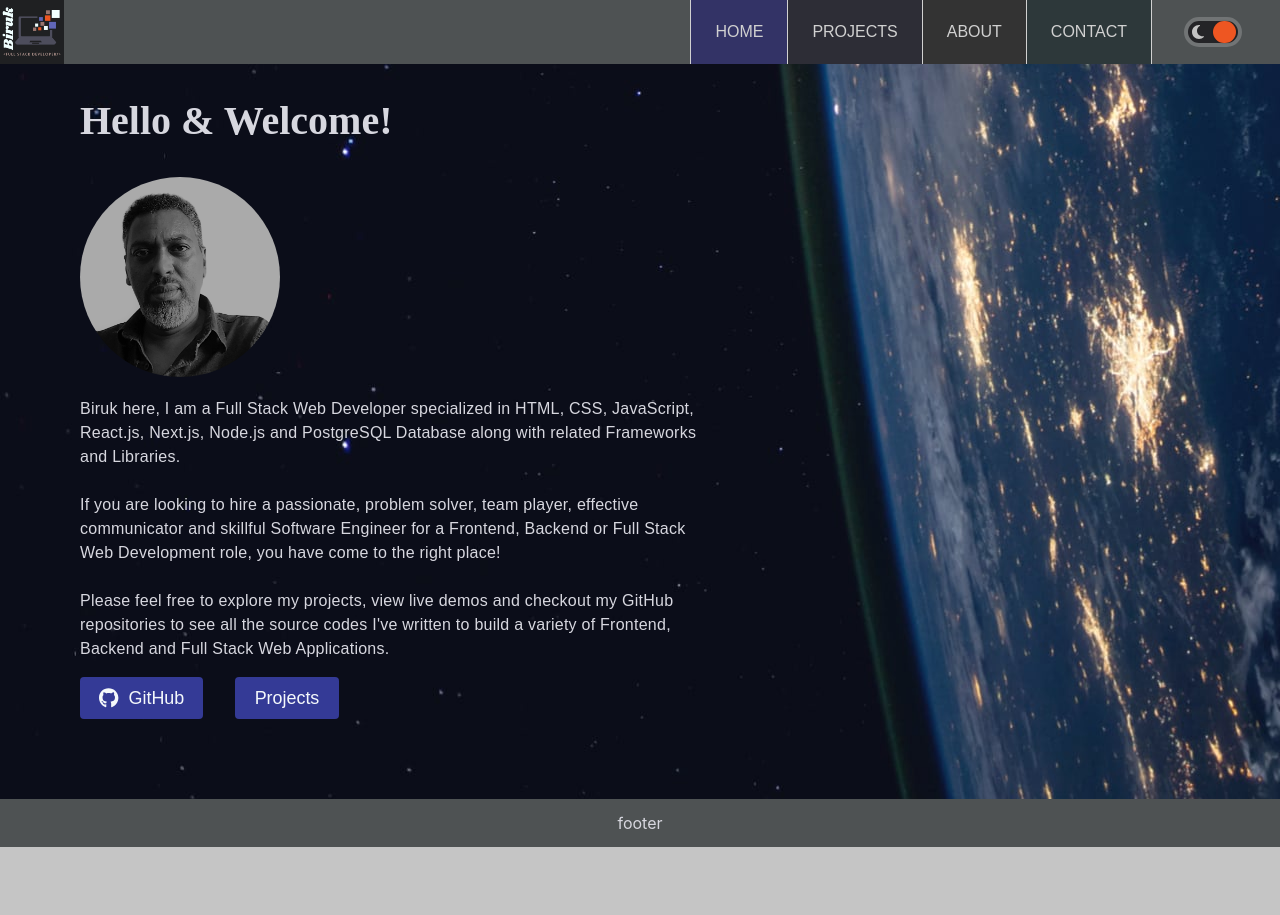
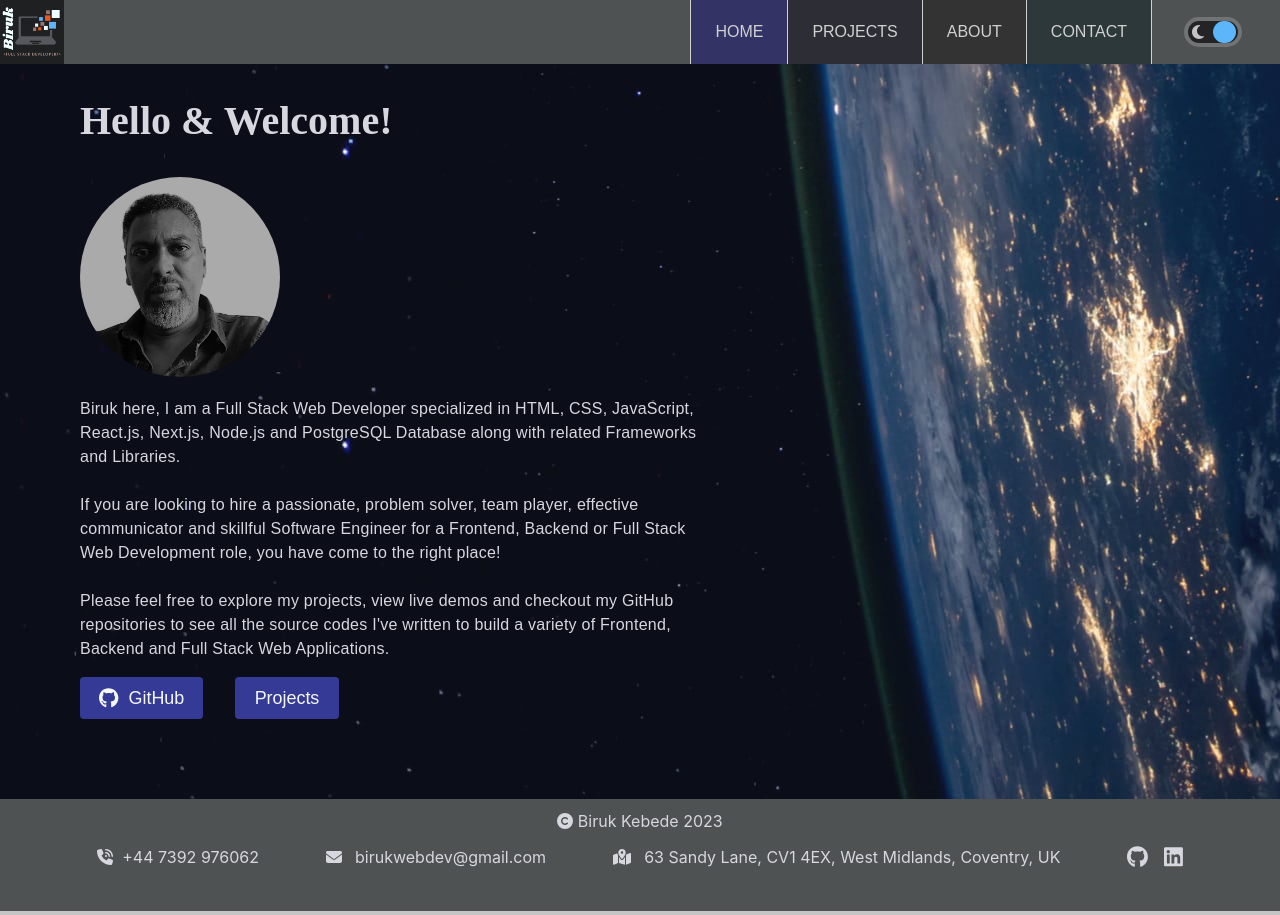
Before and after one commit to Know-Thyself/next-portfolio, a Next.js app: page / in a window 1280 px wide. Before the commit the page ends 847 px from the top, so only its background shows below. Built offline with nearby package versions, Linux system fonts and the light colour scheme; no server answers; the database is empty.

Commit message:
footer in progress

```diff
--- a/components/footer.js
+++ b/components/footer.js
@@ -1,5 +1,16 @@
 import styles from '../styles/footer.module.css'
 import { motion, AnimatePresence } from 'framer-motion'
+import { FontAwesomeIcon } from '@fortawesome/react-fontawesome'
+import {
+	faPhoneVolume,
+	faEnvelope,
+	faMapLocationDot,
+} from '@fortawesome/free-solid-svg-icons'
+import { faGithub, faLinkedin } from '@fortawesome/free-brands-svg-icons'
+import { faCopyright } from '@fortawesome/free-solid-svg-icons'
+import { config } from '@fortawesome/fontawesome-svg-core'
+import '@fortawesome/fontawesome-svg-core/styles.css'
+config.autoAddCss = false
 
 const Footer = () => {
 	return (
@@ -11,7 +22,47 @@ const Footer = () => {
 				exit={{ y: -10, opacity: 0 }}
 				transition={{ duration: 0.2 }}
 			>
-				footer
+				<p>
+					<FontAwesomeIcon icon={faCopyright} className={styles.copyright} /> Biruk Kebede 2023
+				</p>
+				<aside className={styles['contact-info']}>
+					{/* <h3>Contact Info</h3> */}
+					<p>
+						<FontAwesomeIcon
+							icon={faPhoneVolume}
+							className={styles['fa-phone-volume']}
+						/>
+						&nbsp; +44 7392 976062
+					</p>
+					<p>
+						<FontAwesomeIcon icon={faEnvelope} /> &nbsp; birukwebdev@gmail.com
+					</p>
+					<p>
+						<FontAwesomeIcon icon={faMapLocationDot} /> &nbsp; 63 Sandy Lane,
+						CV1 4EX, West Midlands, Coventry, UK
+					</p>
+					<div className={styles.anchors}>
+						<a
+							href='https://github.com/Know-Thyself'
+							target='_blank'
+							rel='noreferrer'
+							className={styles.link}
+						>
+							<FontAwesomeIcon icon={faGithub} className={styles['fa-brand']} />
+						</a>
+						<a
+							href='https://www.linkedin.com/in/biruk-kebede-8b44b7209/'
+							target='_blank'
+							rel='noreferrer'
+							className={styles.link}
+						>
+							<FontAwesomeIcon
+								icon={faLinkedin}
+								className={styles['fa-brand']}
+							/>
+						</a>
+					</div>
+				</aside>
 			</motion.div>
 		</AnimatePresence>
 	)
--- a/components/header.js
+++ b/components/header.js
@@ -36,7 +36,7 @@ const Header = () => {
 		<header className={styles.header}>
 			<Image
 				className={styles.logo}
-				src='/images/next-logo.png'
+				src='/images/temp-logo.png'
 				alt='logo'
 				width={70}
 				height={70}
--- a/pages/contact.js
+++ b/pages/contact.js
@@ -160,7 +160,7 @@ const Contact = () => {
 				<section className={styles.intro}>
 					<h1>I would love to hear from you!</h1>
 					<p className={styles.subtext}>
-						If you are an employer or recruiter looking for a developer and think I could be a good candidate for the vacant role you have, or if you run a charity organisation and would like me to build a website for your organisation which I am happy to do for free or
+						If you are an employer or recruiter looking for a developer or if you run a charity organisation and would like me to build a website for your organisation which I am happy to do for free or
 						just to get to know me better, please get in touch using your
 						preferred means of communication from the options provided below.
 					</p>
--- a/styles/contact.module.css
+++ b/styles/contact.module.css
@@ -9,6 +9,7 @@
 	padding-top: 64px;
 	/* padding-top: 7rem; */
 	padding-bottom: 48px;
+	padding-bottom: 18rem;
 	background: var(--about-image-bg);
 	background: var(--home-link-bg);
 	background: var(--secondary-background);
@@ -172,9 +173,10 @@
 	}
 }
 
-@media screen and (min-width: 900px) {
+@media screen and (min-width: 929px) {
 	.main {
 		min-height: 100%;
+		padding-bottom: 7rem;
 	}
 
 	.wrapper,
--- a/styles/footer.module.css
+++ b/styles/footer.module.css
@@ -3,10 +3,51 @@
   width: 100%;
   left: 0;
   bottom: 0;
-  height: 48px;
+  height: 15rem;
   background-color: var(--header-background);
+  /* background-color: var(--complementary-bg); */
   color: var(--primary-text-color);
   display: flex;
+  flex-direction: column;
   justify-content: center;
   align-items: center;
+  padding: 1rem 0;
 }
+
+.contact-info {
+  display: block;
+  width: 90%;
+  margin: 0 ;
+  padding: 0;
+  padding-bottom: 2rem;
+  /* background-color: red; */
+  margin-top: -1rem;
+}
+
+.anchors {
+  display: flex;
+  /* justify-content: center;
+  align-items: center; */
+  gap: 1rem;
+  /* margin-top: 1rem; */
+}
+
+.fa-brand {
+  font-size: 1.35rem;
+}
+
+@media screen and (min-width: 929px) {
+  .footer {
+    height: 5rem;
+  }
+  .contact-info {
+    display: flex;
+    justify-content: space-around;
+    align-items: center;
+  }
+  .anchors {
+    justify-content: center;
+    align-items: center;
+  }
+
+}
--- a/styles/globals.css
+++ b/styles/globals.css
@@ -316,6 +316,7 @@ font-family: 'Source Sans Pro', sans-serif;
 	--menu-box-bg: #be441b;
 	--menu-box-bg: #a63c17;
 	--menu-box-bg: #58111A;
+	--menu-box-bg: #1b364a;
 	/* --menu-box-bg: #8e3314; */
 	--primary-background: #1e1e24;
 	--primary-background: #1b1b20;
@@ -434,4 +435,6 @@ font-family: 'Source Sans Pro', sans-serif;
 	--switch-button-bg: #473c3a;
 	--switch-button-bg: #483c32;
 	--switch-button-bg: #ee5622;
+	--switch-button-bg: #3a9bdc;
+	--switch-button-bg: #5cb6f9;
 }
--- a/styles/home.module.css
+++ b/styles/home.module.css
@@ -14,7 +14,7 @@
 
 .hero {
   padding-top: 64px;
-  padding-bottom: 20rem;
+  padding-bottom: 25rem;
   width: 100%;
 }
 
@@ -124,7 +124,7 @@
   }
 }
 
-@media screen and (min-width: 924px) {
+@media screen and (min-width: 929px) {
   .home {
     background: var(--home-background);
     text-align: left;
@@ -132,7 +132,7 @@
 
   .hero {
     min-height: max-content;
-    padding-bottom: 8rem;
+    padding-bottom: 12rem;
   }
 
   .hero-text-container {
--- a/styles/projects.module.css
+++ b/styles/projects.module.css
@@ -5,7 +5,7 @@
 	/* background-color: var(--projects-link-hover); */
 	background-color: var(--primary-background);
 	padding-top: 64px;
-	padding-bottom: 4rem;
+	padding-bottom: 17rem;
 	margin-bottom: 0;
 	position: relative;
 	top: 0;
@@ -209,6 +209,9 @@
 }
 
 @media screen and (min-width: 1224px) {
+	.projects-main-container {
+		padding-bottom: 8rem;
+	}
 	.projects-wrapper {
 		grid-template-columns: repeat(3, 1fr);
 		width: 94%;
```
Also changed, not shown: styles/about.module.css (+7 -0 lines), styles/details.module.css (+6 -1 lines), public/images/temp-logo.png.
